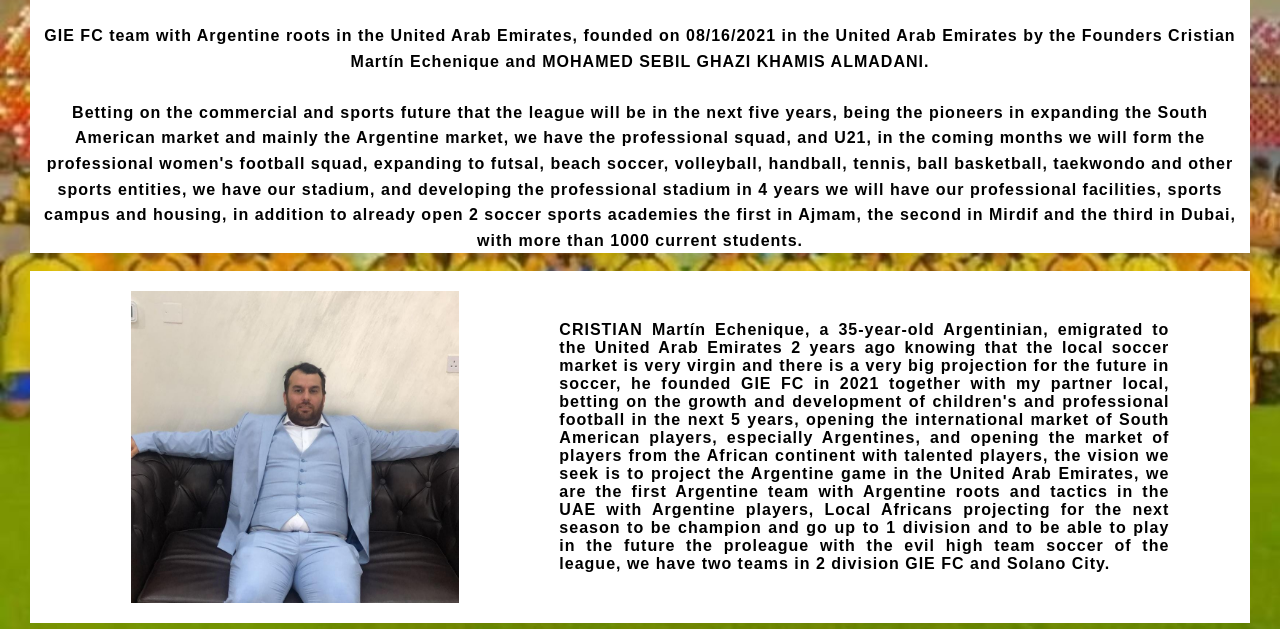
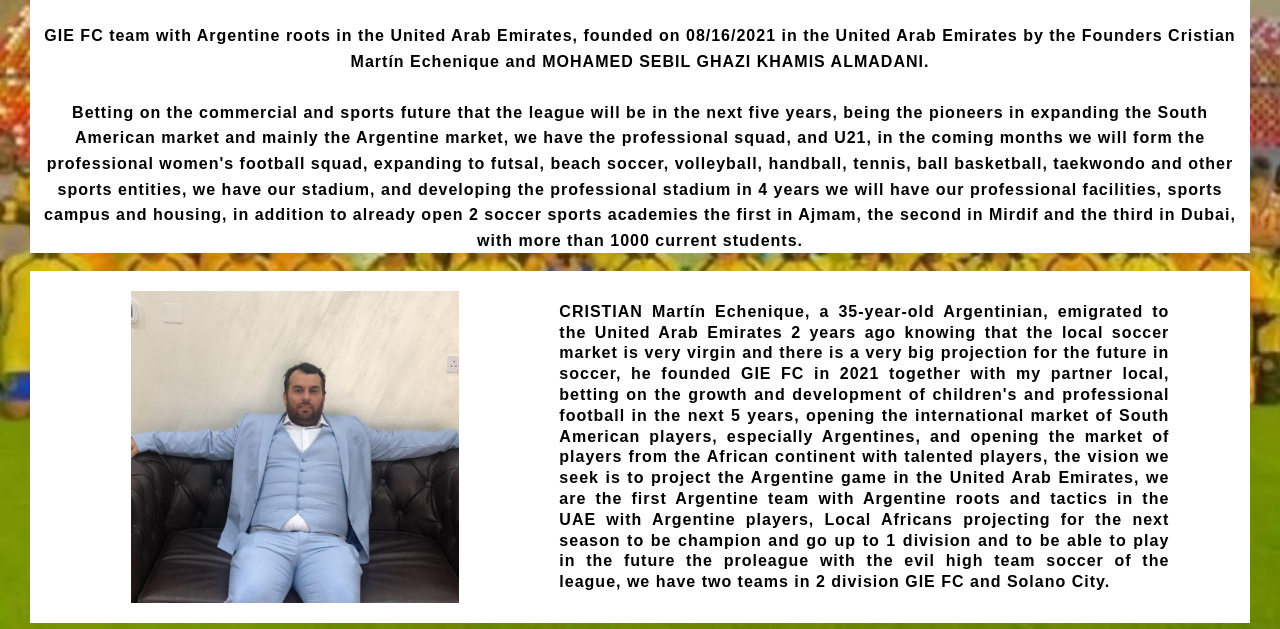
Before and after one commit to mbarreto1988/proyecto_gie_fc, a website: page views/index.html in a window 1280 px wide. Shown: the part 323-952 px from the top of the page. Drawn offline with nearby package versions, Linux system fonts and the light colour scheme; files that its build step writes are made by us from their sources; files whose address does not match are found by name.

Commit message:
make it better

```diff
--- a/public/css/style.css
+++ b/public/css/style.css
@@ -110,6 +110,7 @@ body {
     align-self: center;
     background-color: white;
     line-height: 1.6;
+
 }
 
 
@@ -248,6 +249,7 @@ ul.tabs li a .tab-tex {
     letter-spacing: 1px;
     width: 90%;
     align-self: center;
+    line-height: 1.3;
 }
 
 .estadistica iframe {
@@ -311,6 +313,7 @@ ul.tabs li a .tab-tex {
         letter-spacing: 1px;
         width: 50%;
         align-self: center;
+        line-height: 1.3;
     }
 
     .imagenesFichas img {
```
